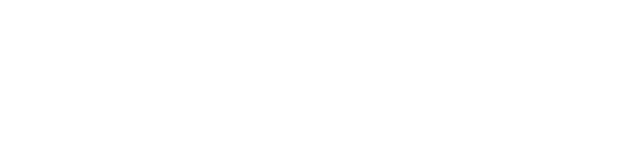
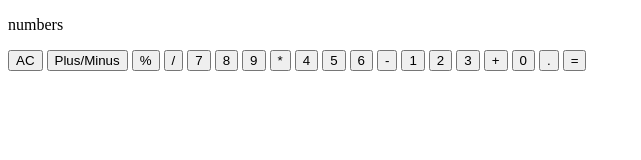
Before and after one commit to ChristopherL2021/calculator, a plain HTML site: page index.html in a window 1280 px wide. Shown: the whole page, without its empty margins (0-641 px from the left). Drawn offline with Linux system fonts and the light colour scheme.

Commit message:
Create calculator initial body

```diff
--- a/index.html
+++ b/index.html
@@ -6,6 +6,31 @@
     <script src="./script.js" defer></script>
 </head>
 <body>
-
+    <div id="calculator-body">
+        <div id="screen">
+            <p>numbers</p>
+        </div>
+        <div id="buttons">
+            <button>AC</button>
+            <button>Plus/Minus</button>
+            <button>%</button>
+            <button>/</button>
+            <button>7</button>
+            <button>8</button>
+            <button>9</button>
+            <button>*</button>
+            <button>4</button>
+            <button>5</button>
+            <button>6</button>
+            <button>-</button>
+            <button>1</button>
+            <button>2</button>
+            <button>3</button>
+            <button>+</button>
+            <button>0</button>
+            <button>.</button>
+            <button>=</button>
+        </div>
+    </div>
 </body>
 </html>
```
